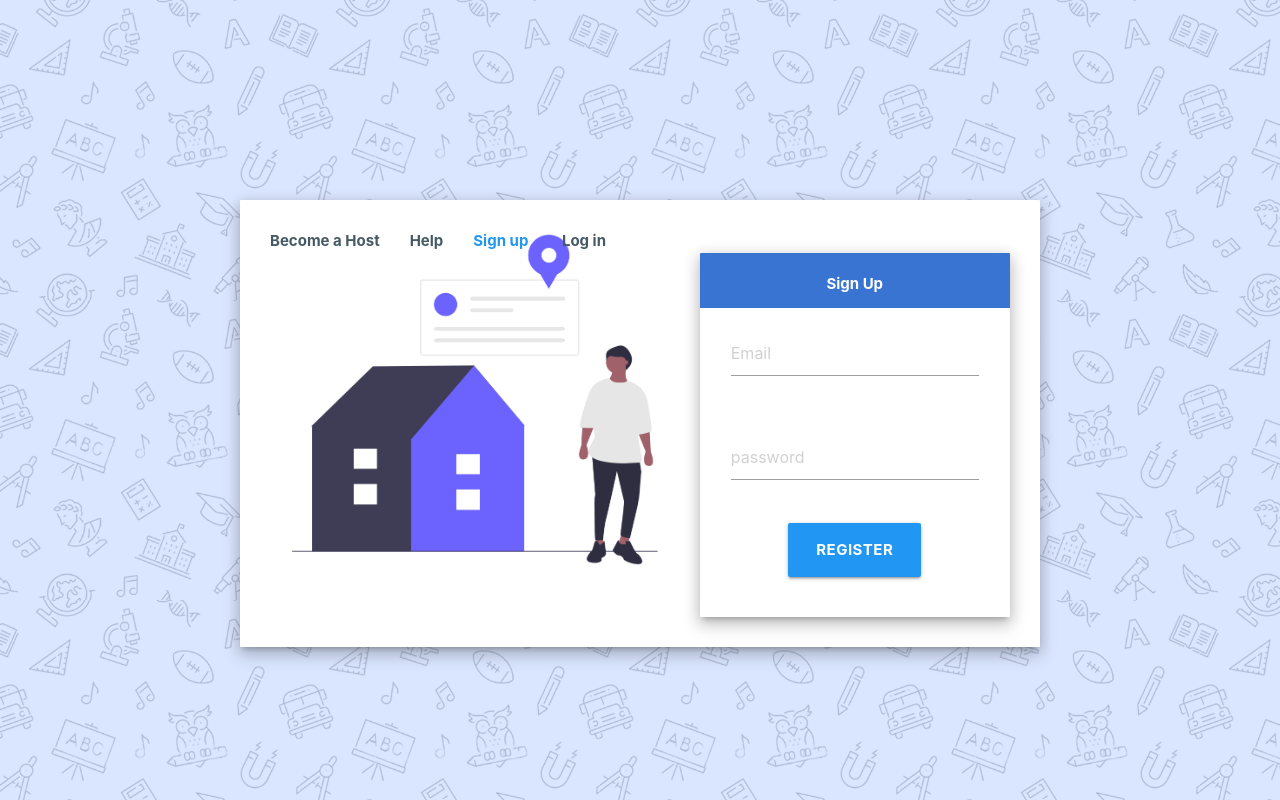
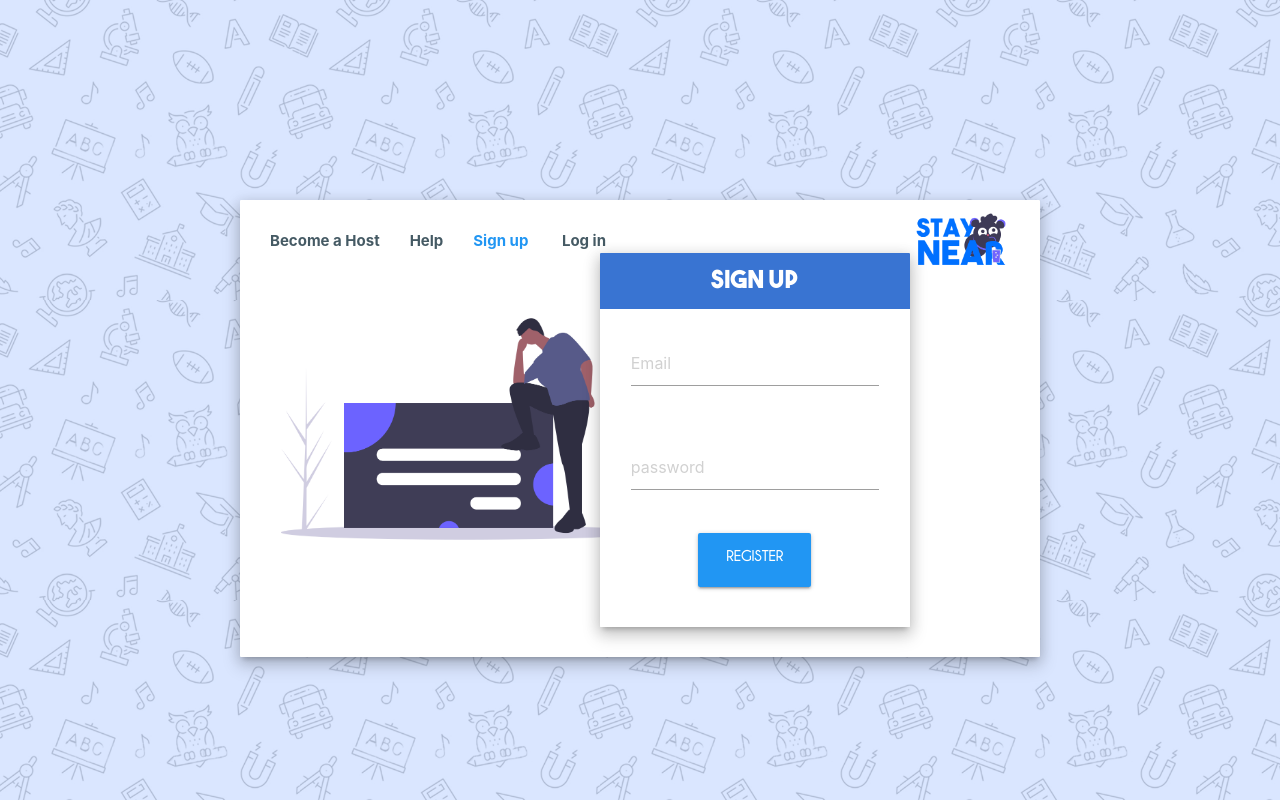
Before and after one commit to cesarau04/proyecto-lab-web, a React (Create React App) app: page / in a window 1280 px wide. Built offline with nearby package versions, Linux system fonts and the light colour scheme.

Commit message:
Simple corrections & changes

```diff
--- a/src/components/HomePage.jsx
+++ b/src/components/HomePage.jsx
@@ -9,7 +9,7 @@ import './StayNear.css';
 const HomePage = function () {
   return <div className="container center">
     <div className="z-depth-3 waves-effect waves-light center-sign bgVr1">
-      <NavBar />
+      <NavBar logoSize={"Big"} current={"Host"}/>
     </div>
   </div>;
 };
--- a/src/components/LoginForm.jsx
+++ b/src/components/LoginForm.jsx
@@ -6,7 +6,7 @@ const LoginForm = () => {
     return (
         <div className="bgCr1 right-medium-sign right z-depth-3 waves-effect waves-light">
             <div className="row center bold">
-                Welcome
+            <h5 className="txtWhite mrgTopCorrection">Welcome</h5>
             </div>
 
             <div className="row">
@@ -27,7 +27,7 @@ const LoginForm = () => {
 
             <div className="row center">
                 <div className="col s12">
-                    <button className="bold btn waves-effect waves-light  btn-large blue " type="submit" >Take me home</button>
+                    <button className="bold btn waves-effect waves-light  btn-large blue " type="submit" ><p className="elegant mrgTopCorrection">Take me Home</p></button>
                 </div>
             </ div>
         </div>
--- a/src/components/LoginPage.jsx
+++ b/src/components/LoginPage.jsx
@@ -9,8 +9,8 @@ import './StayNear.css';
 const LoginPage = () => {
     return (
         <div className="container center" >
-            <div className="z-depth-3 waves-effect waves-light center-sign bgVr1">
-                <NavBar current={"Log"}/>
+            <div className="z-depth-3 waves-effect waves-light center-sign bgVr7">
+                <NavBar logoSize={""} current={"Log"} dark={"True"}/>
                 <LoginForm />
             </div>
         </div>
--- a/src/components/NavBar.jsx
+++ b/src/components/NavBar.jsx
@@ -17,10 +17,10 @@ const NavBar = (props) => {
                 </ul>
             </div>
 
-            <div className="right">
+            <div className={(props.logoSize === 'Big'?'logo-big':'logo-small')} >
                 <lu>
                     <li>
-                        LOGO
+                        <img src="/Img/logo.png" />
                 </li>
                 </lu>
             </div>
--- a/src/components/SignupForm.jsx
+++ b/src/components/SignupForm.jsx
@@ -6,7 +6,7 @@ const SignupForm = () => {
     return (
         <div className="bgCr1 right-medium-sign right z-depth-3 waves-effect waves-light">
             <div className="row center bold">
-                Sign Up
+                <h5 className="txtWhite mrgTopCorrection">Sign Up</h5>
             </div>
 
             <div className="row">
@@ -27,7 +27,7 @@ const SignupForm = () => {
 
             <div className="row center">
                 <div className="col s12">
-                    <button className="bold btn waves-effect waves-light  btn-large blue " type="submit" >Register</button>
+                    <button className="bold btn waves-effect waves-light  btn-large blue " type="submit" ><p className="elegant mrgTopCorrection">Register</p></button>
                 </div>
             </ div>
         </div>
--- a/src/components/SignupPage.jsx
+++ b/src/components/SignupPage.jsx
@@ -9,7 +9,7 @@ import './StayNear.css';
 const SignupPage = () => {
     return (
         <div className="container center" >
-            <div className="z-depth-3 waves-effect waves-light center-sign bgVr3">
+            <div className="z-depth-3 waves-effect waves-light center-sign bgVr8">
                 <NavBar current={"Sign"} dark={"True"}/>
                 <SignupForm />
             </div>
--- a/src/index.jsx
+++ b/src/index.jsx
@@ -4,7 +4,11 @@ import './index.css';
 import HomePage from './components/HomePage';
 import LoginPage from './components/LoginPage';
 import SignupPage from './components/SignupPage';
+import Becomehost from './components/HostPage';
 import 'materialize-css/dist/css/materialize.min.css';
+import './fonts/theboldfont-regular.ttf'
+import './fonts/champagne-regular.ttf'
+import './fonts/champagne-italic.ttf'
 import 'typeface-roboto'
 
 ReactDOM.render(
```
